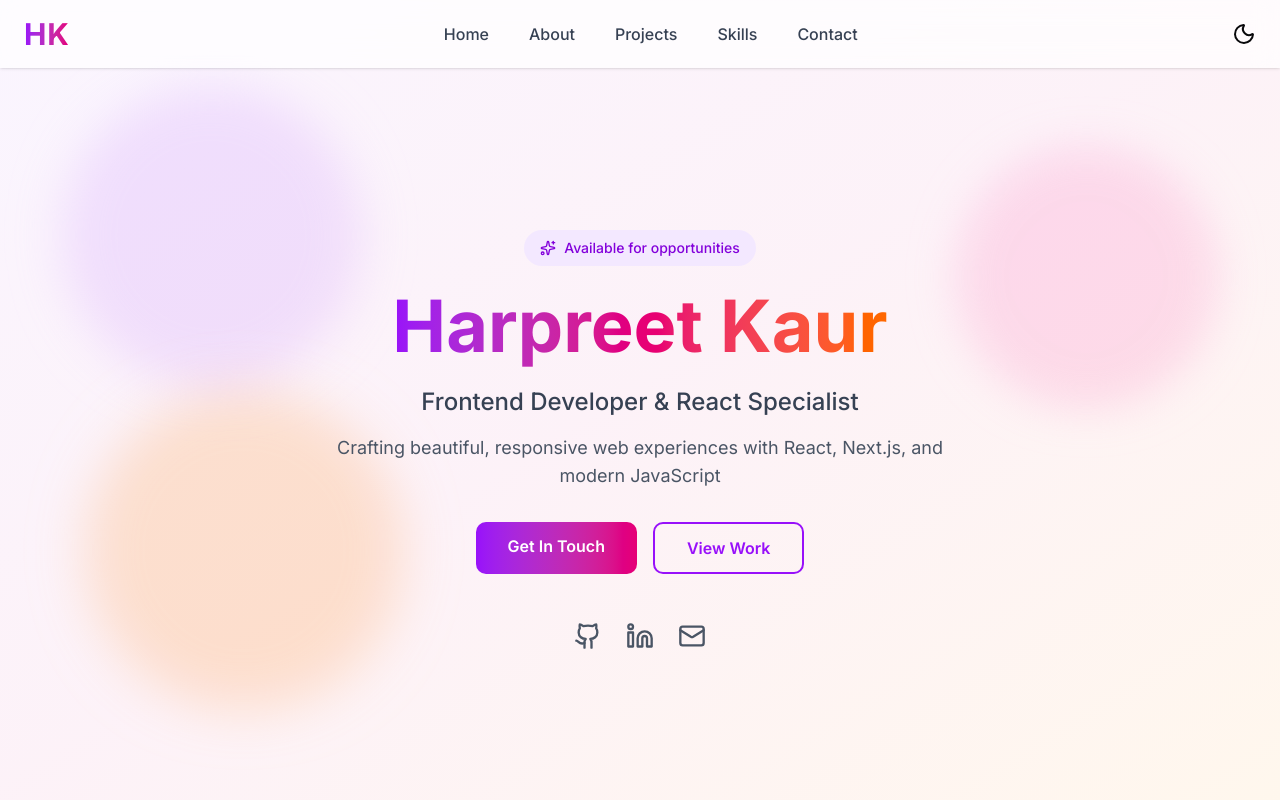
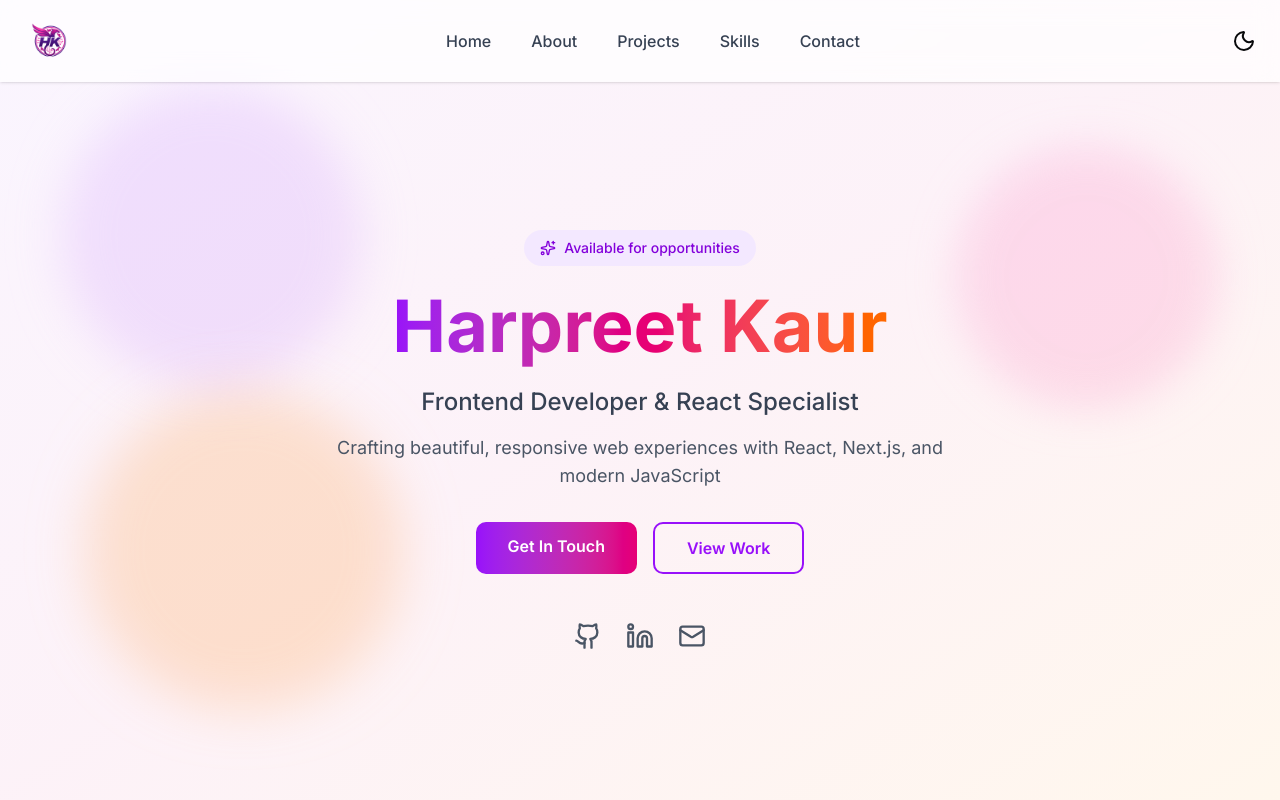
Before and after one commit to Harpreet-Prabh/my-newportfolio, a Next.js app: page / in a window 1280 px wide. Shown: the top 800 px of the page. Built offline with nearby package versions, Linux system fonts and the light colour scheme.

Commit message:
feat: Add logo image to Navbar component and update logo link structure

```diff
--- a/app/components/Navbar.tsx
+++ b/app/components/Navbar.tsx
@@ -1,5 +1,6 @@
 "use client";
 
+import Image from "next/image";
 import Link from "next/link";
 import { AnimatedThemeToggler } from "@/components/ui/animated-theme-toggler";
 
@@ -8,12 +9,15 @@ const Navbar = () => {
     <header className="fixed top-0 left-0 right-0 z-50 bg-white/70 dark:bg-gray-900/70 backdrop-blur-md shadow-sm">
       <nav className="max-w-7xl mx-auto px-4 md:px-6 py-3 md:py-4 flex items-center justify-between">
         {/* Logo */}
-        <Link
-          href="/"
-          className="text-3xl font-bold bg-gradient-to-r from-purple-600 to-pink-600
-                     bg-clip-text text-transparent tracking-wide hover:opacity-80 transition"
-        >
-          HK
+        <Link href="/" className="flex items-center">
+          <Image
+            src="/logo2.png"
+            alt="HK Logo"
+            width={50} // perfect size for navbar
+            height={50}
+            className="rounded-md object-contain hover:opacity-80 transition"
+            priority
+          />
         </Link>
 
         {/* Center Navigation */}
```
Also changed, not shown: public/logo2.png (added).
